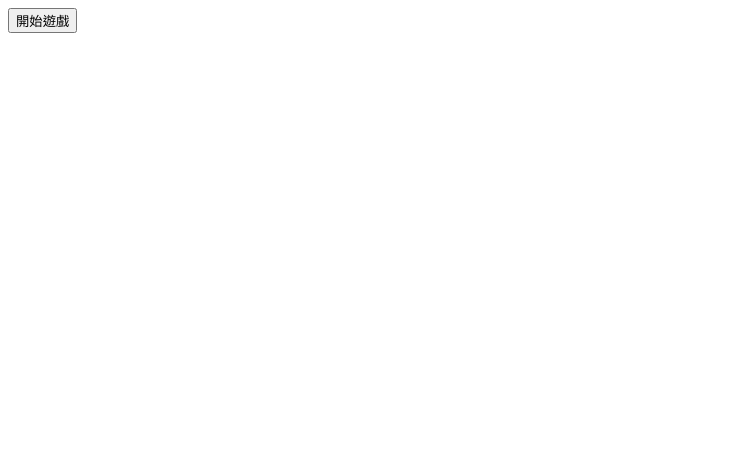
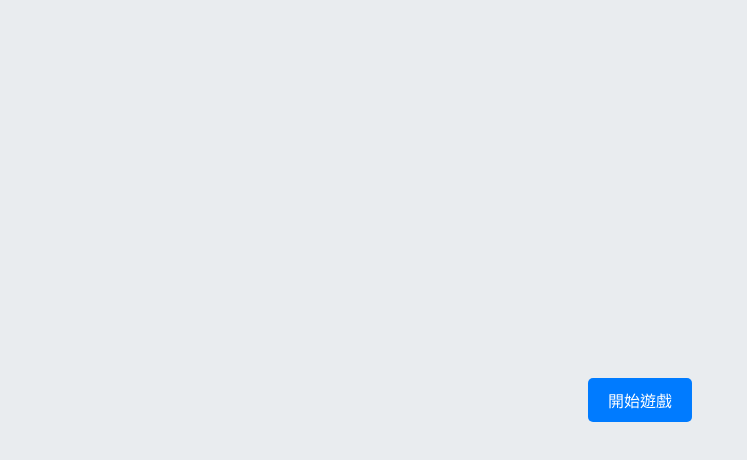
Before and after one commit to YHOneBox/interstellar-walker, a plain HTML site: page index.html in a window 1280 px wide. Shown: the whole page, without its empty margins (0-747 px from the left). Drawn offline with Linux system fonts and the light colour scheme.

Commit message:
Update styles.css

```diff
--- a/styles.css
+++ b/styles.css
@@ -1,3 +1,60 @@
+body, html {
+    height: 100%;
+    margin: 0;
+    padding: 0;
+    font-family: 'Helvetica Neue', Helvetica, Arial, sans-serif;
+    background-color: #e9ecef;
+    overflow: hidden;
+}
+
+.container {
+    text-align: center;
+    position: fixed;
+    top: 50%;
+    left: 50%;
+    transform: translate(-50%, -50%);
+    z-index: 10; /* 低於遊戲容器，以便遊戲在其上顯示 */
+}
+
+.button, #openGame {
+    background-color: #007bff;
+    color: white;
+    border: none;
+    padding: 10px 20px;
+    font-size: 16px;
+    cursor: pointer;
+    border-radius: 5px;
+    transition: background-color 0.3s;
+}
+
+.button:hover, #openGame:hover {
+    background-color: #0056b3;
+}
+
+
+
+.close-button {
+    position: fixed;
+    right: 20px;
+    top: 20px;
+    cursor: pointer;
+    font-size: 24px;
+    color: #333;
+    z-index: 1001; /* 確保關閉按鈕在遊戲之上 */
+    transition: color 0.2s;
+}
+
+.close-button:hover {
+    color: #d00;
+}
+
+iframe {
+    width: 100%;
+    height: 100%;
+    border: none;
+}
+
+
 .game-container {
     width: 100vw;
     height: 100vh;
```
